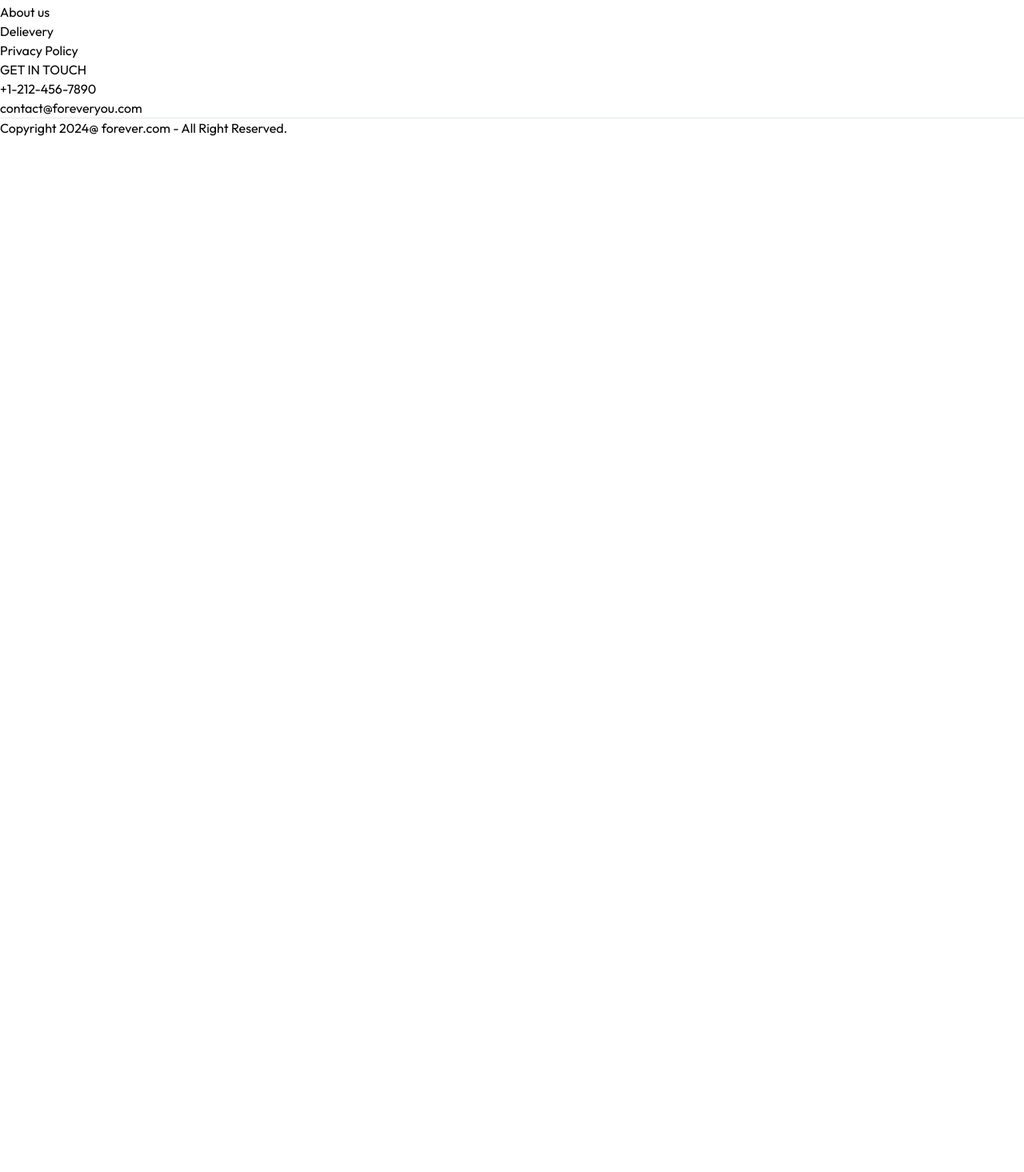
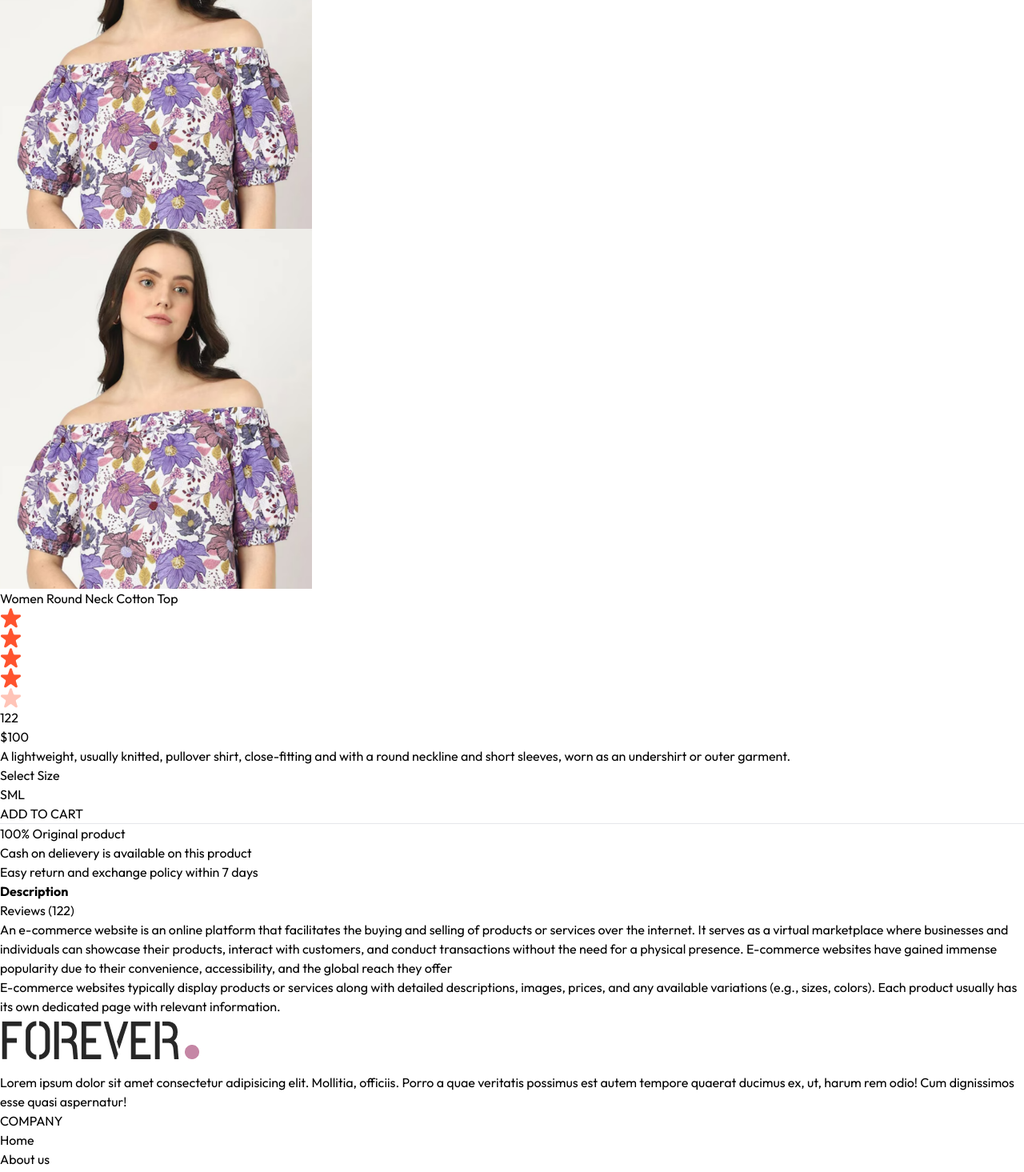
Before and after one commit to JashanjotSingh812/E-commerce, a React (Vite) app: page /product/aaaaa in a window 1280 px wide. Shown: the part 686-2151 px from the top of the page at 80% size. Before the commit the page ends 858 px from the top, so only its background shows below. Built offline with nearby package versions, Linux system fonts and the light colour scheme.

Commit message:
Products page completed only Related Products section left

```diff
--- a/src/Context/ShopContext.jsx
+++ b/src/Context/ShopContext.jsx
@@ -5,11 +5,11 @@
 const ShopContextProvider=(props)=>{
 
     const currency='$';
-    const delievery_fee=10;
+    const delivery_fee=10;
     const[search,setSearch]=useState('');
     const[showSearch,setShowSearch]=useState(false);
     const value = {
-        products,currency,delievery_fee,
+        products,currency,delivery_fee,
         search,setShowSearch,showSearch,setSearch
     }
     return (
--- a/src/Pages/Collection.jsx
+++ b/src/Pages/Collection.jsx
@@ -132,7 +132,7 @@
         <div className='grid grid-cols-2 md:grid-cols-3 lg:grid-cols-4 gap-4 gap-y-6'>
           {
             filterProducts.map((item, index) => (
-              <ProductItem key={index} name={item.name} id={item.id} price={item.price} image={item.image} />
+              <ProductItem key={index} name={item.name} id={item._id} price={item.price} image={item.image} />
             ))
           }
         </div>
--- a/src/Pages/Product.jsx
+++ b/src/Pages/Product.jsx
@@ -1,11 +1,91 @@
-import React from 'react'
+import React, { useContext, useEffect, useState } from 'react'
+import { useParams } from 'react-router-dom'
+import { ShopContext } from '../Context/ShopContext';
+import { assets } from '../assets/frontend_assets/assets';
 
 const Product = () => {
-  return (
-    <div>
 
+  const {productId}=useParams();
+  const {products,currency}=useContext(ShopContext);
+  const[productData,setProductData]=useState(false);
+  const [image, setImage] = useState('');
+  const [size,setSize]=useState('')
+
+  const fetchProductData=async ()=>{
+      products.map((item)=>{
+        if(item._id===productId){
+          setProductData(item);
+          setImage(item.image[0]);
+          console.log(item);
+          return null;
+        }
+      })
+  }
+
+  useEffect(()=>{
+    fetchProductData();
+  },[productId,products]);
+
+  return productData ? (
+    <div className='border-t-2 pt-10 transition-opacity ease-in duration-500 opacity-100'>
+      {/* Product Data */}
+        <div className='flex gap-12 sm:gap-12 flex-col sm:flex-row'>
+              {/* Product Images */}
+              <div className='flex-1 flex flex-col-reversw gap-3 sm:flex-row'>
+                  <div className='flex sm:flex-col overflow-x-auto sm:overflow-y-scroll justify-between sm:justify-normal sm:w-[18.7%] w-full'>
+                      {
+                        productData.image.map((item,index)=>(
+                          <img onClick={()=>setImage(item)} src={item} key={index} className='w-[24% sm:w-full sm:mb-3 flex-shrink-0 cursor-pointer' alt="" />
+                        ))
+                      }
+                  </div>
+                  <div className='w-full sm:w-[80%'>
+                    <img className='w-full h-auto' src={image} alt="" />
+                  </div>
+              </div>
+              {/* ------- Product Info --------- */}
+              <div className='flex-1'>
+                 <h1 className='font-medium text-2xl mt-2'>{productData.name}</h1>
+                 <div className='flex items-center gap-1 mt-2'>
+                      <img className='w-3.5' src={assets.star_icon} alt="" />
+                      <img className='w-3.5' src={assets.star_icon} alt="" />
+                      <img className='w-3.5' src={assets.star_icon} alt="" />
+                      <img className='w-3.5' src={assets.star_icon} alt="" />
+                      <img className='w-3.5' src={assets.star_dull_icon} alt="" />
+                      <p className='pl-2'>{122}</p>
+                 </div>
+                 <p className='mt-5 text-3xl font-medium'>{currency}{productData.price}</p>
+                 <p className='mt-5 text-gray-500 md:w-4/5'>{productData.description}</p>
+                 <div className='flex flex-col gap-4 my-8'>
+                    <p>Select Size</p>
+                    <div className='flex gap-2'>
+                      {productData.sizes.map((item,index)=>(
+                        <button onClick={()=>setSize(item)} className={`border py-2 px-4 bg-gray-100 ${item===size ? 'border-orange-500' : ''}`} key={index}>{item}</button>
+                      ))}
+                    </div>
+                 </div>
+                 <button className='bg-black text-white px-8 py-3 text-sm active:bg-gray-700'>ADD TO CART</button>
+                 <hr className='mt-8 sm:w-4/5' />
+                  <div className='text-sm text-gray-500 mt-5 flex flex-col gap-1'>
+                    <p>100% Original product</p>
+                    <p>Cash on delievery is available on this product</p>
+                    <p>Easy return and exchange policy within 7 days</p>
+                  </div>
+              </div>
+        </div>
+        {/* ---------- Description & Review Section -----------*/}
+        <div className='mt-20'>
+           <div className='flex'>
+               <b className='border px-5 py-3 text-sm'>Description</b>
+               <p className='border px-5 py-3 text-sm'>Reviews (122)</p>
+           </div>
+           <div className='flex flex-col gap-4 border px-6 py-6 text-sm text-gray-500'>
+               <p>An e-commerce website is an online platform that facilitates the buying and selling of products or services over the internet. It serves as a virtual marketplace where businesses and individuals can showcase their products, interact with customers, and conduct transactions without the need for a physical presence. E-commerce websites have gained immense popularity due to their convenience, accessibility, and the global reach they offer</p>
+               <p>E-commerce websites typically display products or services along with detailed descriptions, images, prices, and any available variations (e.g., sizes, colors). Each product usually has its own dedicated page with relevant information.</p>
+           </div>
+        </div>
     </div>
-  )
+  ): <div className='opacity-0'></div>
 }
 
 export default Product
--- a/src/components/BestSeller.jsx
+++ b/src/components/BestSeller.jsx
@@ -24,7 +24,7 @@
             bestSeller.map((item,index)=>(
              <ProductItem
               key={index}
-              id={item.id}
+              id={item._id}
               name={item.name}
               image={item.image}
               price={item.price}
--- a/src/components/LatestCollection.jsx
+++ b/src/components/LatestCollection.jsx
@@ -22,7 +22,7 @@
      <div className='grid grid-cols-2 sm:grid-cols-3 md:grid-cols-4 lg:grid-cols-5 gap-4 gap-y-6'>
       {
         latestProducts.map((item,index)=>(
-          <ProductItem key={index} id={item.id} image={item.image} name={item.name} price={item.price}/>
+          <ProductItem key={index} id={item._id} image={item.image} name={item.name} price={item.price}/>
         ))
       }
      </div>
--- a/src/index.css
+++ b/src/index.css
@@ -16,6 +16,10 @@
     font-style: normal;
   }
 
+  ::-webkit-scrollbar{
+    display: none;
+  }
+
   @media(max-width:640px){
     a.active{
         background-color: black;
```
